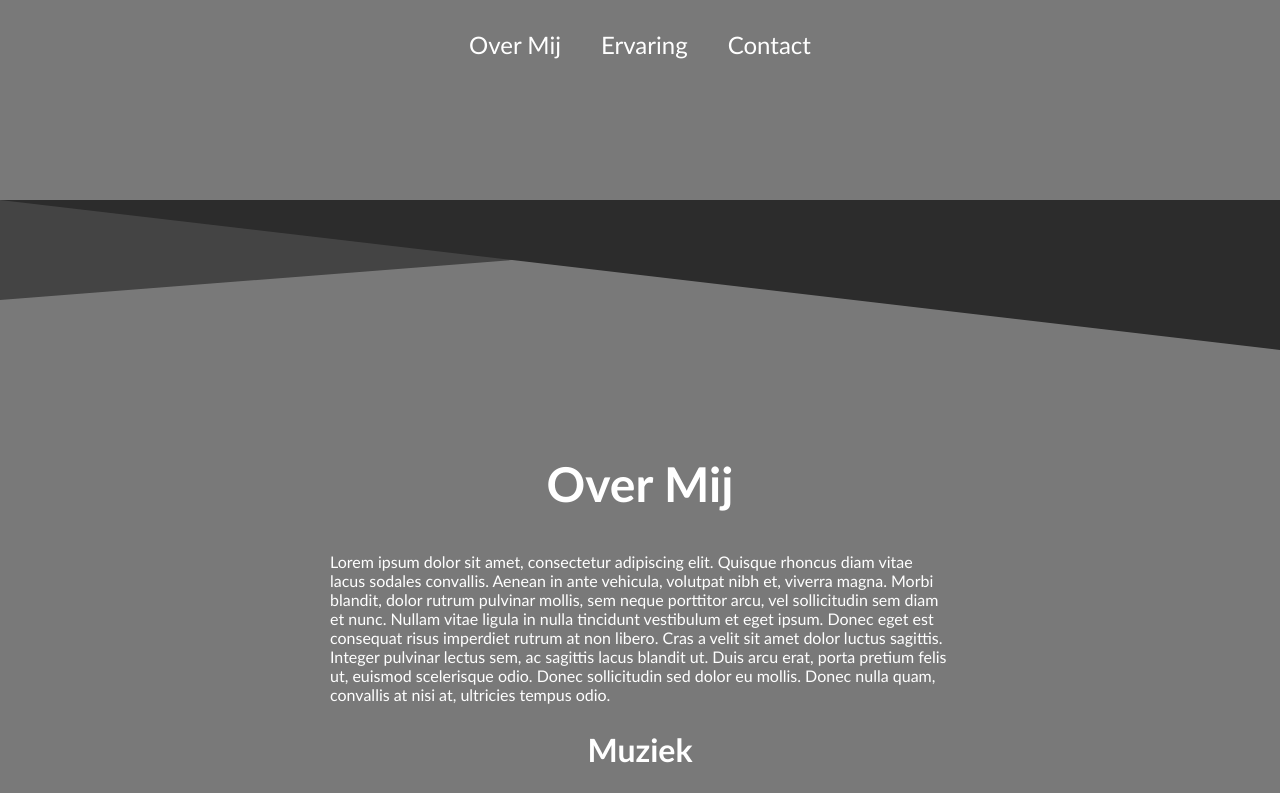
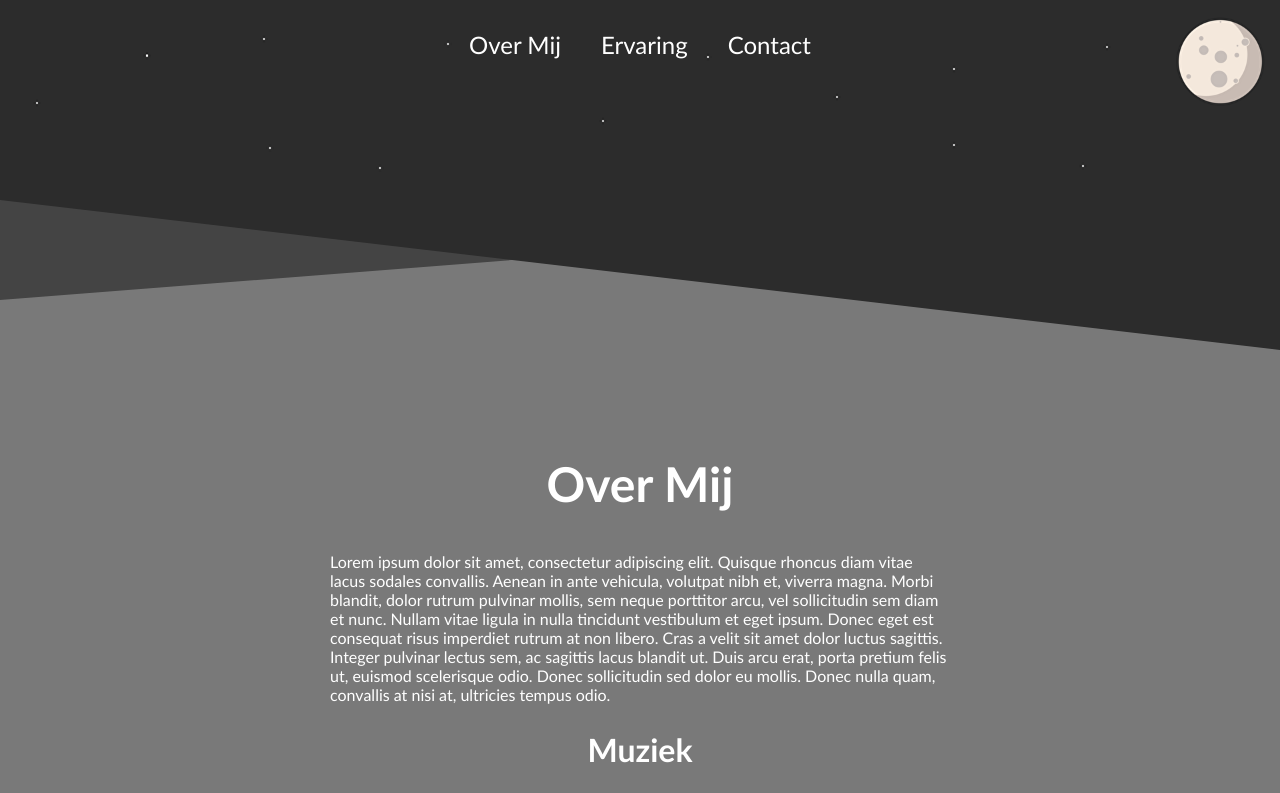
Before and after one commit to YouriKelderman/portfolio-website, a plain HTML site: page index.html in a window 1280 px wide. Shown: the top 793 px of the page. Drawn offline with Linux system fonts and the light colour scheme; the site is published under a folder, as on GitHub Pages, so addresses that start at the root find nothing.

Commit message:
Update style.css

```diff
--- a/css/style.css
+++ b/css/style.css
@@ -14,7 +14,7 @@ html {
 header {
     width: 100vw;
     height: 200px;
-    background-image: url(/img/BackgroundImage.jpg);
+    background-image: url('../img/BackgroundImage.jpg');
     background-size: cover;
     background-position: top;
 
```
